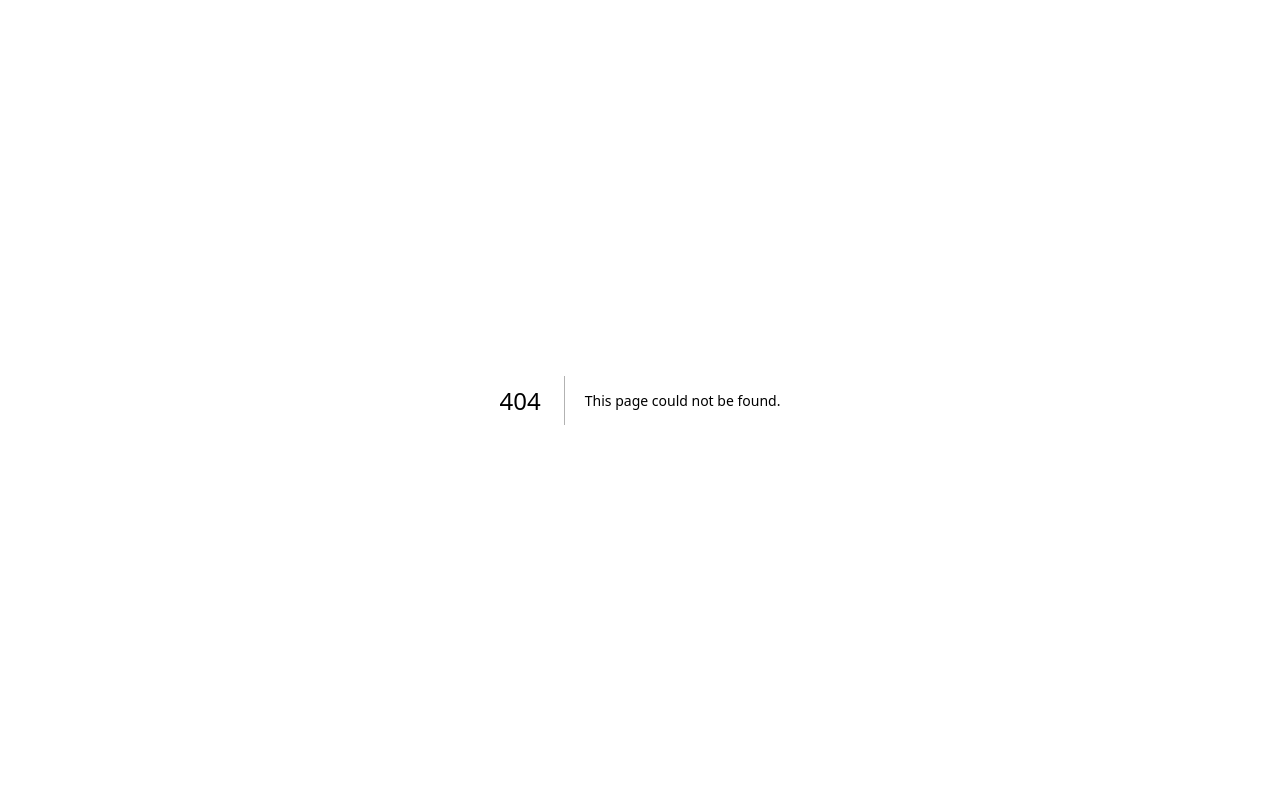
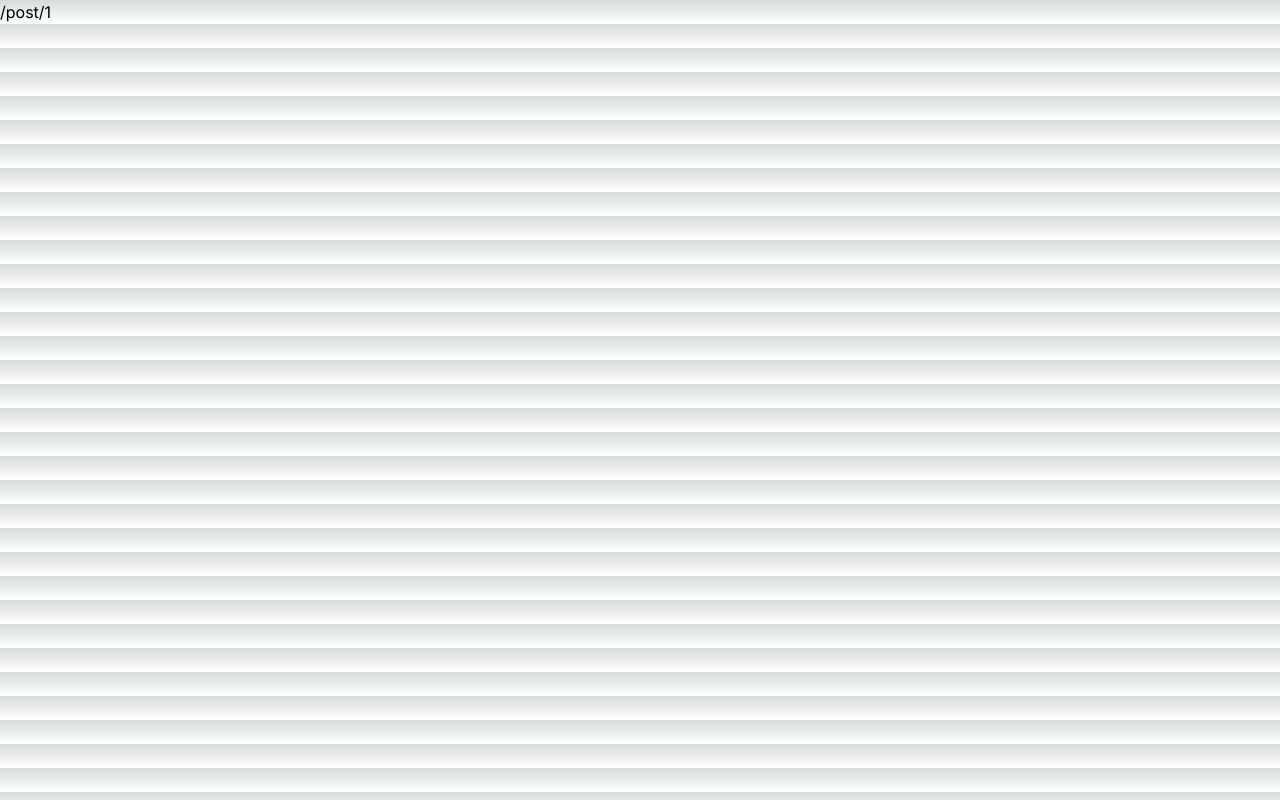
Before and after one commit to kaavyarao05/socialmedia-nextjs, a Next.js app: page /post/1 in a window 1280 px wide. Before the commit this address had no page. Built offline with nearby package versions, Linux system fonts and the light colour scheme.

Commit message:
feat: added post route with dynamic route [id]

```diff
--- /dev/null
+++ b/app/post/[id]/page.jsx
@@ -0,0 +1,6 @@
+"use client";
+import { usePathname } from "next/navigation";
+export default function Post() {
+const pathname = usePathname();
+return <p> {pathname}</p>;  //pathname is the path of the dynamic route [id]
+}
```
